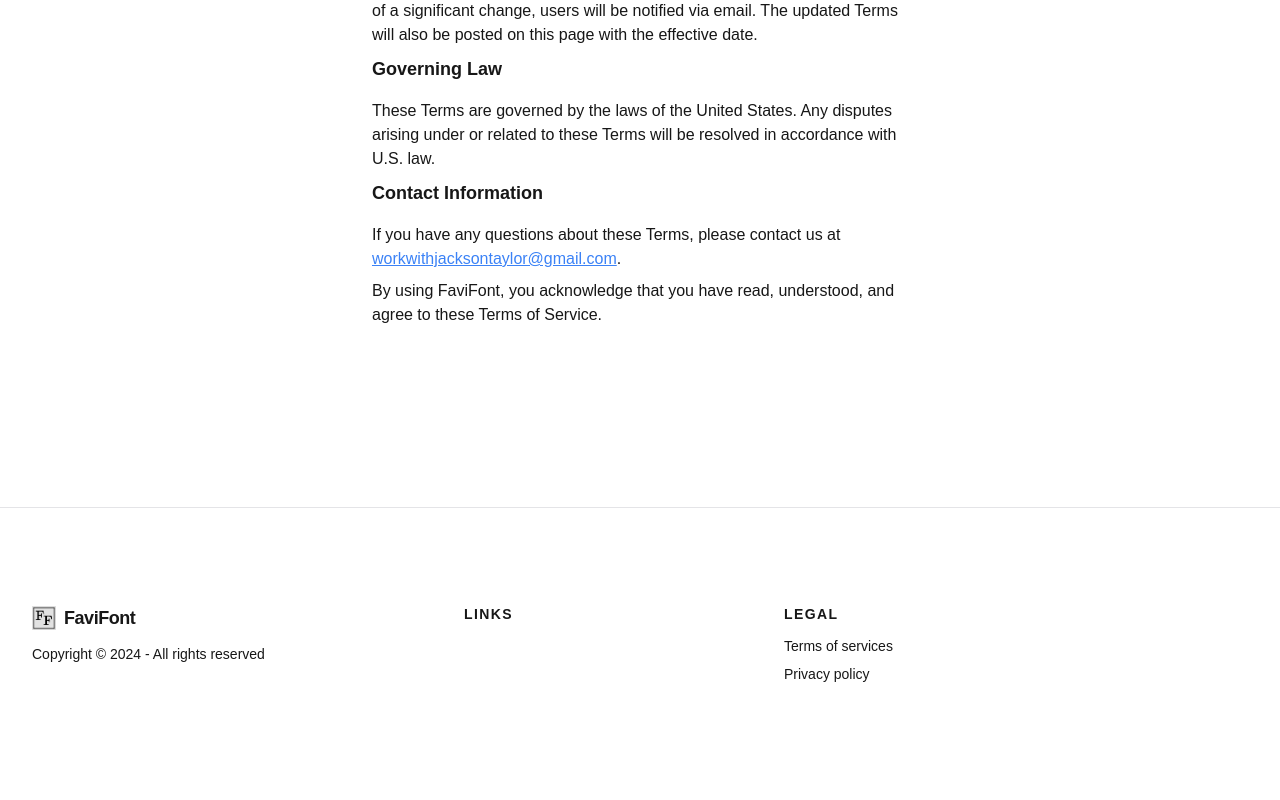
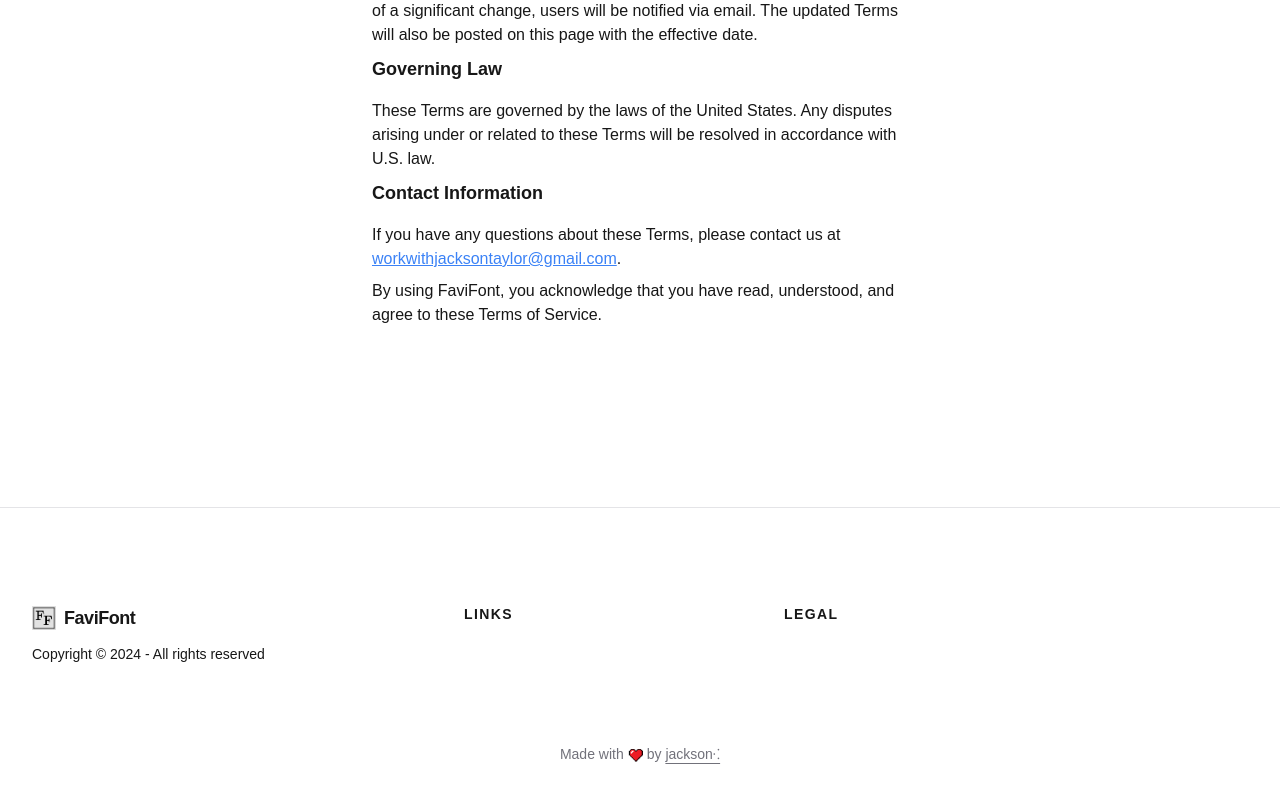
Before and after one commit to jacksonet00/favifont, a Next.js app: page /tos in a window 1280 px wide. Shown: the part 1033-1833 px from the top of the page. Built offline with nearby package versions, Linux system fonts and the light colour scheme; no server answers.

Commit message:
clean up footer

```diff
--- a/src/components/Footer.tsx
+++ b/src/components/Footer.tsx
@@ -1,5 +1,4 @@
 
-import { HoverCard, HoverCardContent, HoverCardTrigger } from "@radix-ui/react-hover-card";
 import { getAnalytics, logEvent } from "firebase/analytics";
 import Image from "next/image";
 import Link from "next/link";
@@ -43,7 +42,15 @@ const Footer = () => {
                 LINKS
               </div>
 
-              <div className="flex flex-col justify-center items-center md:items-start gap-2 mb-10 text-sm">
+              <div className="flex flex-col justify-center items-center md:items-start mb-10 text-sm">
+                <Link onClick={() => handleClick("website")} href="https://www.jacksontaylor.com" target="_blank" className="link link-hover">
+                  <Button
+                    variant="link"
+                    className="text-white p-0"
+                  >
+                    jacksontaylor.com
+                  </Button>
+                </Link>
                 <Link onClick={() => handleClick("twitter")} href="https://x.com/workwithjackson" target="_blank" className="link link-hover">
                   <Button
                     variant="link"
@@ -60,16 +67,47 @@ const Footer = () => {
                 LEGAL
               </div>
 
-              <div className="flex flex-col justify-center items-center md:items-start gap-2 mb-10 text-sm">
+              <div className="flex flex-col justify-center items-center md:items-start mb-10 text-sm">
                 <Link onClick={() => handleClick("tos")} href="/tos" className="link link-hover">
-                  Terms of services
+                  <Button
+                    variant="link"
+                    className="text-white p-0"
+                  >
+                    Terms of services
+                  </Button>
                 </Link>
                 <Link onClick={() => handleClick("privacy-policy")} href="/privacy-policy" className="link link-hover">
-                  Privacy policy
+                  <Button
+                    variant="link"
+                    className="text-white p-0"
+                  >
+                    Privacy policy
+                  </Button>
                 </Link>
               </div>
             </div>
           </div>
+        </div>
+        <div className="w-full flex justify-center mt-8">
+          <p className="text-balance text-center text-sm leading-loose text-muted-foreground md:text-left">
+            Made with
+            <Image
+              src="/images/mwl.png"
+              alt="pixel art heart"
+              width={15}
+              height={15}
+              className="inline mx-1 mb-0.5 animate-heartbeat"
+            />
+            by{" "}
+            <a
+              href="https://x.com/workwithjackson"
+              target="_blank"
+              rel="noreferrer"
+              className="font-medium underline underline-offset-4"
+            >
+              jackson⁖
+            </a>
+          </p>
         </div>
       </div>
     </footer>
```
Also changed, not shown: public/images/mwl.png (added).
